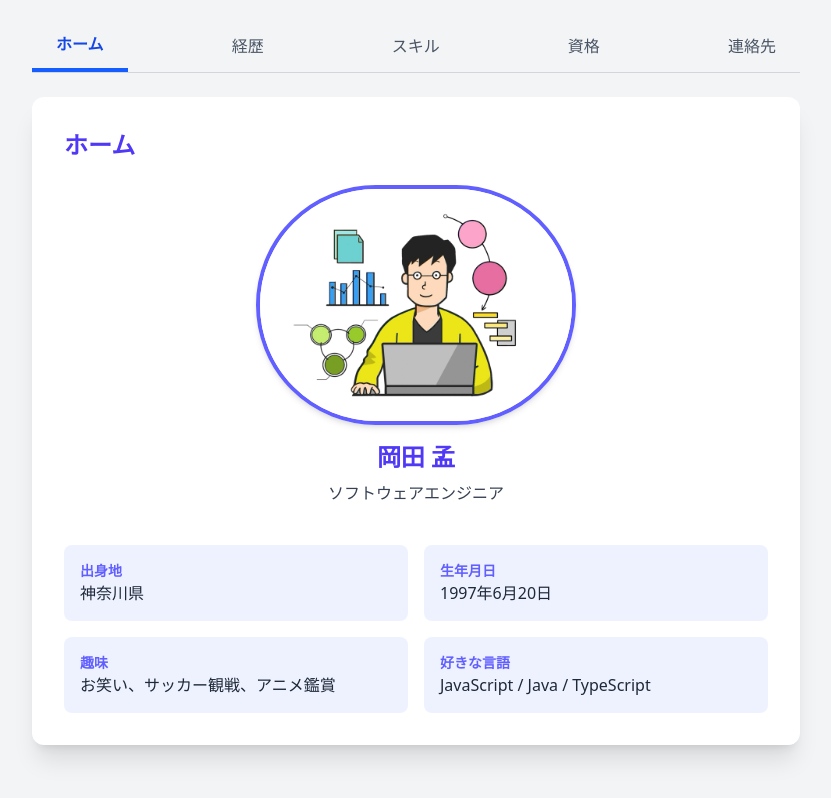
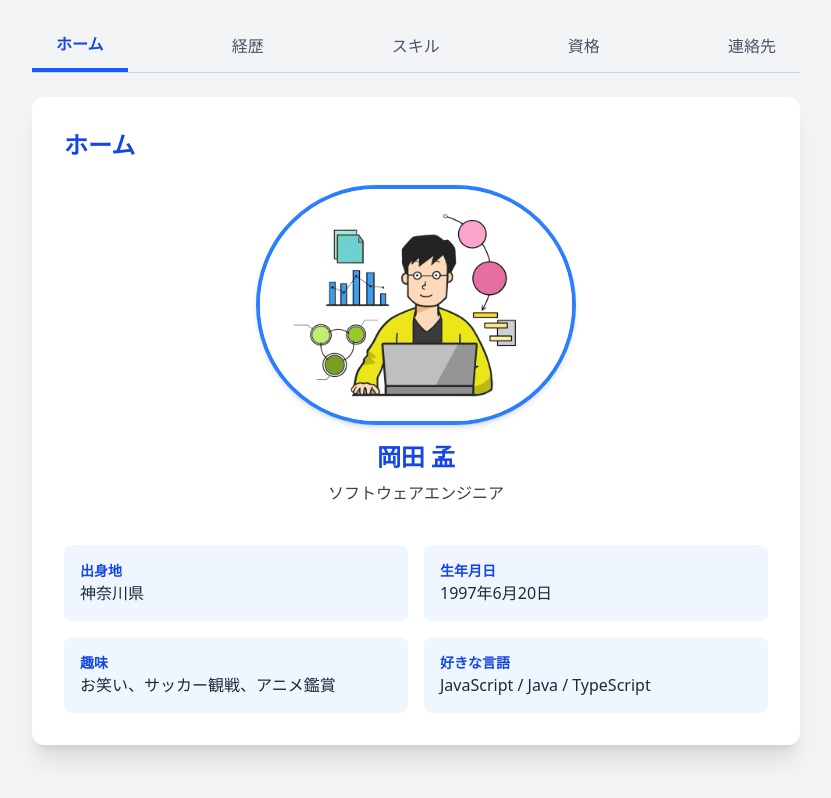
Before and after one commit to Cozy-Life/my-website, a Vue app: page / in a window 1280 px wide. Shown: the whole page, without its empty margins (224-1055 px from the left). Built offline with nearby package versions, Linux system fonts and the light colour scheme.

Commit message:
色合いを調整

```diff
--- a/src/components/ContactInfo.vue
+++ b/src/components/ContactInfo.vue
@@ -1,10 +1,10 @@
 <template>
-  <section class="bg-white shadow-xl shadow-indigo-200/40 rounded-xl p-8 max-w-3xl mx-auto">
-    <h2 class="text-2xl font-semibold mb-6 text-indigo-600">連絡先</h2>
+  <section class="bg-white shadow-xl rounded-xl p-4 sm:p-8 max-w-3xl mx-auto">
+    <h2 class="text-2xl font-semibold mb-6 text-blue-700">連絡先</h2>
     <ul class="space-y-4">
       <li class="flex items-center space-x-3">
         <svg
-          class="w-6 h-6 text-indigo-500"
+          class="w-6 h-6 text-blue-700"
           fill="currentColor"
           viewBox="0 0 24 24"
         >
@@ -14,13 +14,13 @@
         </svg>
         <a
           href="mailto:your.email@example.com"
-          class="text-indigo-700 hover:underline"
+          class="text-blue-700 hover:underline"
           >takeshiokada@okatakese.com</a
         >
       </li>
       <li class="flex items-center space-x-3">
         <svg
-          class="w-6 h-6 text-indigo-500"
+          class="w-6 h-6 text-blue-700"
           fill="currentColor"
           viewBox="0 0 24 24"
         >
@@ -32,13 +32,13 @@
           href="https://github.com/Cozy-Life"
           target="_blank"
           rel="noopener noreferrer"
-          class="text-indigo-700 hover:underline"
+          class="text-blue-700 hover:underline"
           >github.com/Cozy-Life</a
         >
       </li>
       <li class="flex items-center space-x-3">
         <svg
-          class="w-6 h-6 text-indigo-500"
+          class="w-6 h-6 text-blue-700"
           fill="currentColor"
           viewBox="0 0 24 24"
         >
@@ -50,7 +50,7 @@
           href="https://x.com/CozyDevTake"
           target="_blank"
           rel="noopener noreferrer"
-          class="text-indigo-700 hover:underline"
+          class="text-blue-700 hover:underline"
           >@CozyDevTake</a
         >
       </li>
--- a/src/components/Profile.vue
+++ b/src/components/Profile.vue
@@ -1,33 +1,33 @@
 <template>
   <section class="bg-white shadow-xl rounded-xl p-4 sm:p-8 max-w-3xl mx-auto">
-    <h2 class="text-2xl font-semibold mb-6 text-indigo-600">ホーム</h2>
+    <h2 class="text-2xl font-semibold mb-6 text-blue-700">ホーム</h2>
     <div class="flex flex-col items-center">
       <img
         src="/src/assets/me_image.jpg"
         alt="プロフィール画像"
-        class="w-48 sm:w-80 h-40 sm:h-60 rounded-full border-4 border-indigo-500 shadow-md mb-2 sm:mb-4"
+        class="w-48 sm:w-80 h-40 sm:h-60 rounded-full border-4 border-blue-500 shadow-md mb-2 sm:mb-4"
       />
-      <h2 class="text-2xl font-bold text-indigo-600 mb-1 sm:mb-2">岡田 孟</h2>
+      <h2 class="text-2xl font-bold text-blue-700 mb-1 sm:mb-2">岡田 孟</h2>
       <p class="text-gray-700 text-center mb-2 sm:mb-4">
         ソフトウェアエンジニア
       </p>
     </div>
 
     <div class="grid grid-cols-1 sm:grid-cols-2 gap-2 sm:gap-4 mt-2 sm:mt-6 text-gray-800">
-      <div class="bg-indigo-50 rounded-lg p-2 sm:p-4">
-        <h3 class="text-sm font-semibold text-indigo-500">出身地</h3>
+      <div class="bg-blue-50 rounded-lg p-2 sm:p-4">
+        <h3 class="text-sm font-semibold text-blue-700">出身地</h3>
         <p>神奈川県</p>
       </div>
-      <div class="bg-indigo-50 rounded-lg p-2 sm:p-4">
-        <h3 class="text-sm font-semibold text-indigo-500">生年月日</h3>
+      <div class="bg-blue-50 rounded-lg p-2 sm:p-4">
+        <h3 class="text-sm font-semibold text-blue-700">生年月日</h3>
         <p>1997年6月20日</p>
       </div>
-      <div class="bg-indigo-50 rounded-lg p-2 sm:p-4">
-        <h3 class="text-sm font-semibold text-indigo-500">趣味</h3>
+      <div class="bg-blue-50 rounded-lg p-2 sm:p-4">
+        <h3 class="text-sm font-semibold text-blue-700">趣味</h3>
         <p>お笑い、サッカー観戦、アニメ鑑賞</p>
       </div>
-      <div class="bg-indigo-50 rounded-lg p-2 sm:p-4">
-        <h3 class="text-sm font-semibold text-indigo-500">好きな言語</h3>
+      <div class="bg-blue-50 rounded-lg p-2 sm:p-4">
+        <h3 class="text-sm font-semibold text-blue-700">好きな言語</h3>
         <p>JavaScript / Java / TypeScript</p>
       </div>
     </div>
--- a/src/components/Qualifications.vue
+++ b/src/components/Qualifications.vue
@@ -1,13 +1,13 @@
 <template>
-  <section class="bg-white shadow-xl shadow-indigo-200/40 rounded-xl p-8 max-w-3xl mx-auto">
-    <h2 class="text-2xl font-semibold mb-6 text-indigo-600">資格</h2>
+  <section class="bg-white shadow-xl rounded-xl p-4 sm:p-8 max-w-3xl mx-auto">
+    <h2 class="text-2xl font-semibold mb-6 text-blue-700">資格</h2>
     <ul class="space-y-6">
       <li
         v-for="qual in qualifications"
         :key="qual.name"
-        class="border-l-4 border-indigo-500 pl-5"
+        class="border-l-4 text-blue-700 pl-5"
       >
-        <h3 class="text-xl font-bold text-indigo-700">{{ qual.name }}</h3>
+        <h3 class="text-xl font-bold text-blue-700">{{ qual.name }}</h3>
         <p class="text-sm text-gray-600 mb-1">{{ qual.date }}</p>
       </li>
     </ul>
--- a/src/components/SkillProgressChart.vue
+++ b/src/components/SkillProgressChart.vue
@@ -1,6 +1,6 @@
 <template>
-    <section class="bg-white shadow-xl shadow-indigo-200/40 rounded-xl p-8 max-w-3xl mx-auto">
-        <h2 class="text-2xl font-semibold mb-6 text-indigo-600">スキル習得推移 </h2>
+    <section class="bg-white shadow-xl rounded-xl p-4 sm:p-8 max-w-3xl mx-auto">
+        <h2 class="text-2xl font-semibold mb-6 text-blue-700">スキル習得推移 </h2>
         <div class="p-8　relative h-[500px]">
             <Line :data="chartData" :options="chartOptions" />
         </div>
--- a/src/components/Timeline.vue
+++ b/src/components/Timeline.vue
@@ -1,6 +1,6 @@
 <template>
-  <section class="bg-white shadow-xl shadow-indigo-200/40 rounded-xl p-8 max-w-3xl mx-auto">
-    <h2 class="text-2xl font-semibold mb-6 text-indigo-600">経歴</h2>
+  <section class="bg-white shadow-xl rounded-xl p-4 sm:p-8 max-w-3xl mx-auto">
+    <h2 class="text-2xl font-semibold mb-6 text-blue-700">経歴</h2>
     <div class="relative border-l-4 border-blue-600 pl-8 ml-4 space-y-10 max-w-xl mx-auto">
       <motion
         v-for="(item, index) in timeline"
```
